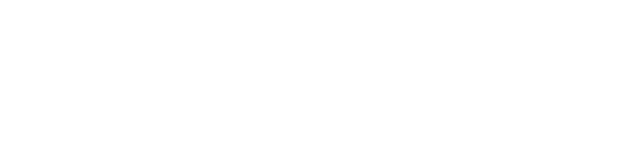
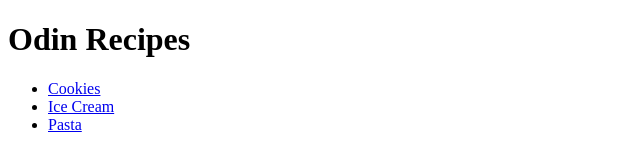
Before and after one commit to StarryKnightHoo/odin-recipes-refresher, a plain HTML site: page index.html in a window 1280 px wide. Shown: the whole page, without its empty margins (0-640 px from the left). Drawn offline with Linux system fonts and the light colour scheme.

Commit message:
Add images to file and links to recipe pages from homepage

```diff
--- a/index.html
+++ b/index.html
@@ -6,6 +6,11 @@
     <title>Home</title>
 </head>
 <body>
-
+    <h1>Odin Recipes</h1>
+    <ul>
+        <li><a href="./recipes/cookie.html">Cookies</a></li>
+        <li><a href="./recipes/ice-cream.html">Ice Cream</a></li>
+        <li><a href="./recipes/pasta.html">Pasta</a></li>
+    </ul>
 </body>
 </html>
```
Also changed, not shown: recipes/cookie.html (+1 -1 lines), recipes/ice-cream.html (+1 -1 lines), recipes/pasta.html (+1 -1 lines), images/ben-lei-flFd8L7_B3g-unsplash.jpg (added), images/sheri-silver-5A0O12BIsjY-unsplash.jpg (added), 1 other file.
